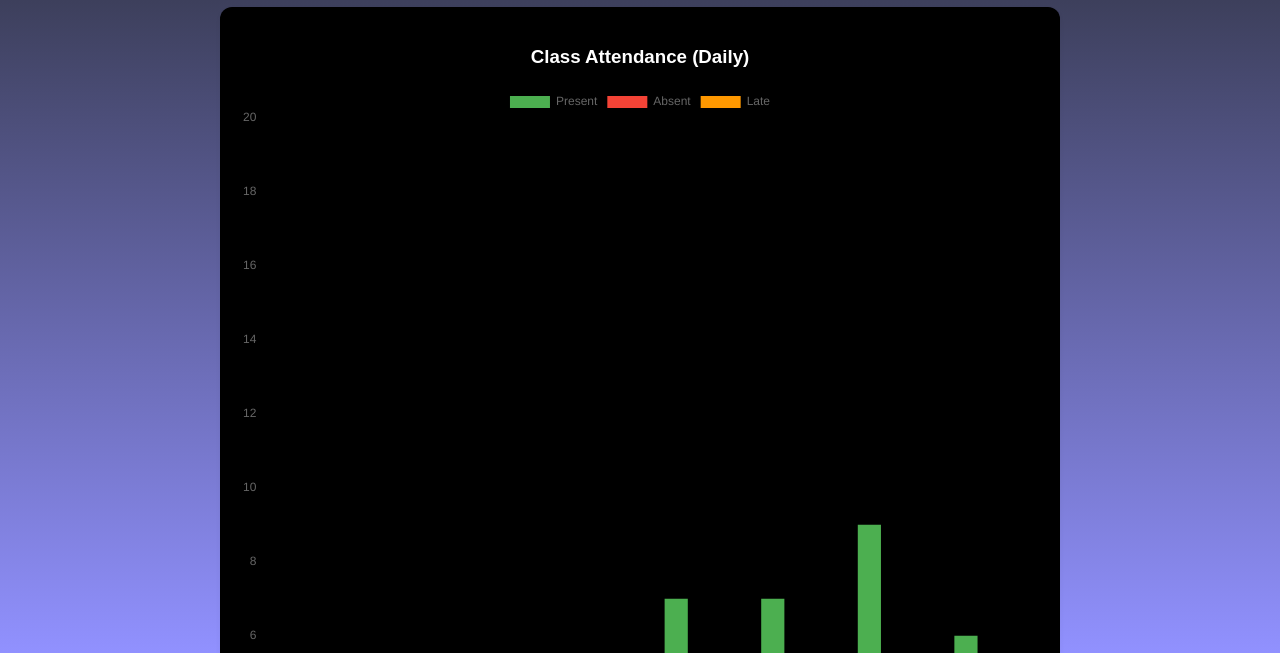
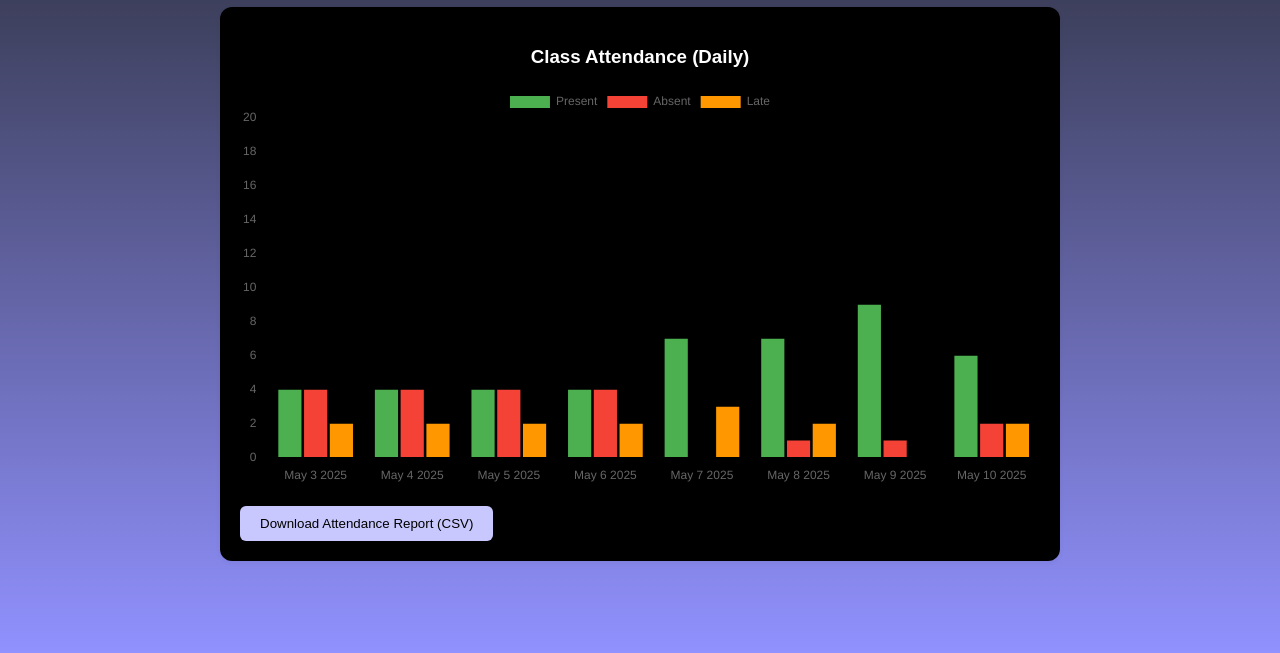
Before and after one commit to Tatine-Fraxter23/Web-app, a plain HTML site: page Web App/analytics page/analytics.html in a window 1280 px wide. Shown: the part 147-800 px from the top of the page. Drawn offline with nearby package versions, Linux system fonts and the light colour scheme.

Commit message:
Update analytics.html

```diff
--- a/Web App/analytics page/analytics.html
+++ b/Web App/analytics page/analytics.html
@@ -19,7 +19,7 @@
 
     <div class="card">
         <h3><center>Class Attendance (Daily)</center></h3>
-        <canvas id="dailyAttendanceChart" height="300"></canvas>
+        <canvas id="dailyAttendanceChart"></canvas>
 
         <div id="studentList">
             <h4>Student Attendance on <span id="selectedDate"></span>:</h4>
```
